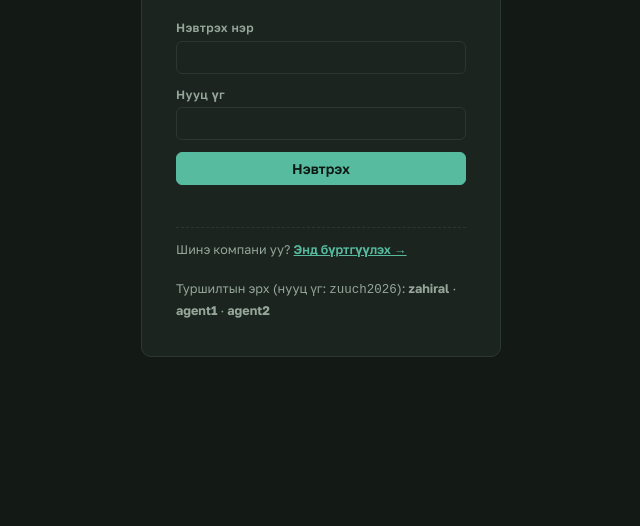
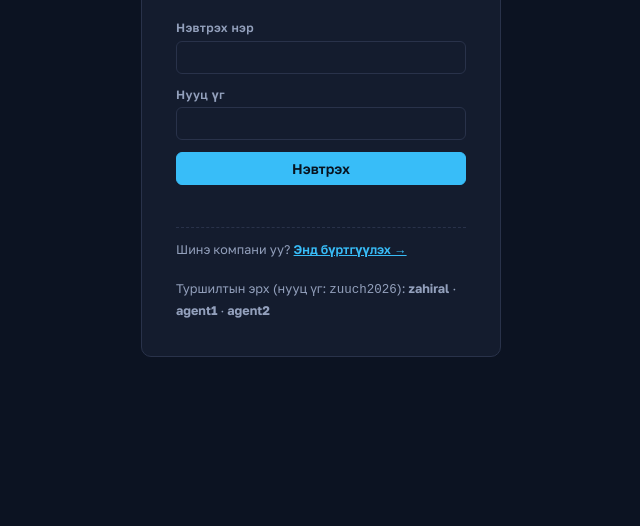
Before and after one commit to ganochirdulguun-art/zuuch, a website: page public/index.html in a window 1280 px wide. Shown: the part 274-800 px from the top of the page, without its empty margins (319-959 px from the left). Drawn offline with Linux system fonts and the dark colour scheme; a web font is replaced by a local one.

Commit message:
Апп (/app): CRM UI-г цэнхэр өнгө рүү шилжүүлж landing-тай нэгтгэв
Co-Authored-By: Claude Opus 4.8 <noreply@anthropic.com>

```diff
--- a/public/index.html
+++ b/public/index.html
@@ -8,16 +8,16 @@
 <link rel="stylesheet" href="https://fonts.googleapis.com/css2?family=Golos+Text:wght@400;500;600;700&family=Unbounded:wght@500;700&display=swap">
 <style>
 :root{
-  --ground:#F5F7F4; --surface:#FFFFFF; --surface-2:#EDF1EC;
-  --ink:#1B2620; --muted:#5A6A60; --accent:#1F6E5C; --accent-ink:#FFFFFF;
-  --accent-2:#B4553C; --line:#DCE3DC; --ok:#1F6E5C; --warn:#B4553C;
+  --ground:#F3F6FC; --surface:#FFFFFF; --surface-2:#EAEFF9;
+  --ink:#131A2B; --muted:#58627A; --accent:#2563EB; --accent-ink:#FFFFFF;
+  --accent-2:#C2560F; --line:#DBE2F1; --ok:#2563EB; --warn:#C2560F;
   color-scheme:light dark;
 }
 @media (prefers-color-scheme: dark){
   :root{
-    --ground:#131A15; --surface:#1B241E; --surface-2:#212C25;
-    --ink:#E6EDE7; --muted:#95A69A; --accent:#57BBA0; --accent-ink:#0E1712;
-    --accent-2:#DB9078; --line:#2C382F; --ok:#57BBA0; --warn:#DB9078;
+    --ground:#0C1322; --surface:#141C2E; --surface-2:#1B2438;
+    --ink:#E6ECF7; --muted:#93A0BC; --accent:#38BDF8; --accent-ink:#08131F;
+    --accent-2:#E0975E; --line:#29324A; --ok:#38BDF8; --warn:#E0975E;
   }
 }
 *{box-sizing:border-box}
```
